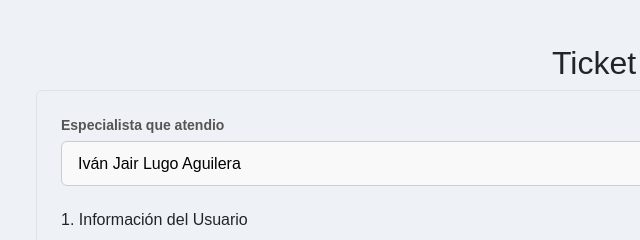
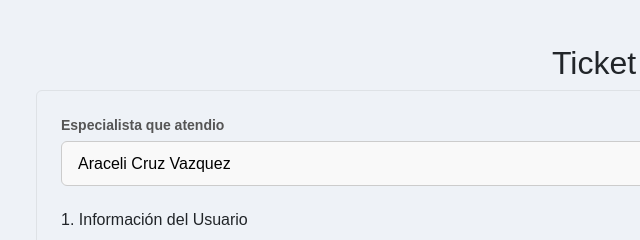
Before and after one commit to HeAnAmy/Taller-de-entrevista, a plain HTML site: page estudiantes.html in a window 1280 px wide. Shown: the top 240 px of the page, 46-686 px from the left. Drawn offline with nearby package versions, Linux system fonts and the light colour scheme.

Commit message:
Correciones ch4

```diff
--- a/estudiantes.html
+++ b/estudiantes.html
@@ -18,24 +18,19 @@
                 <label for="select" class="formulario__label">Especialista que atendio
                 </label>
                 <select class="formulario__input" name="Nombre del participante" id="nombre" required>
-                    <option value="Iván Jair Lugo Aguilera">Iván Jair Lugo Aguilera</option>
-                    <option value="Rocio Agustin">Rocio Agustin</option>
-                    <option value="Ivonne Alejandre">Ivonne Alejandre</option>
-                    <option value="Karol quebec Carrazco ayon">Karol quebec Carrazco ayon</option>
-                    <option value="Ana Laura Díaz Becerril">Ana Laura Díaz Becerril</option>
-                    <option value="Oscar Mauricio Lomeli Chavarria">Oscar Mauricio Lomeli Chavarria</option>
-                    <option value="Fernando Romero Robles">Fernando Romero Robles</option>
-                    <option value="Eduardo García García">Eduardo García García</option>
-                    <option value="Arturo Hernández">Arturo Hernández</option>
-                    <option value="Abraham Juárez Hernandez">Abraham Juárez Hernandez</option>
-                    <option value="Israel Ramirez Lopez">Israel Ramirez Lopez</option>
-                    <option value="Hugo Velasco Montenegro">Hugo Velasco Montenegro</option>
-                    <option value="Ludwig Antonio Ordóñez Nieto">Ludwig Antonio Ordóñez Nieto</option>
-                    <option value="Alberto Ravelero">Alberto Ravelero</option>
-                    <option value="Edith Rodriguez">Edith Rodriguez</option>
-                    <option value="Rebeca Rodriguez">Rebeca Rodriguez</option>
-                    <option value="Cecilia Silva">Cecilia Silva</option>
-                    <option value="Luis Angel Medina Vasquez">Luis Angel Medina Vasquez</option>
+                    <option value="Araceli Cruz Vazquez">Araceli Cruz Vazquez</option>
+                    <option value="Eduardo Guerrero Caballero">Eduardo Guerrero Caballero</option>
+                    <option value="Gabriela Vargas Toledo">Gabriela Vargas Toledo</option>
+                    <option value="Irvin Yair Sánchez">Irvin Yair Sánchez</option>
+                    <option value="Itary Jacqueline Lopez Ramirez">Itary Jacqueline Lopez Ramirez</option>
+                    <option value="Ivan Olmos Hernandez">Ivan Olmos Hernandezz</option>
+                    <option value="Alex Guerrero González ">Alex Guerrero González</option>
+                    <option value="Michel Iván Matías Jiménez">Michel Iván Matías Jiménez</option>
+                    <option value="Roberto Carreño Garcia">Roberto Carreño Garcia</option>
+                    <option value="Sarai Hernández Baños">Sarai Hernández Baños</option>
+                    <option value="Ulises Nava Hernández">Ulises Nava Hernández</option>
+                    <option value="Valeria Jiménez Fajardo">Valeria Jiménez Fajardo</option>
+                    <option value="Viviana Gardunode la Cruz">Viviana Gardunode la Cruz</option>
                 </select>
             </div>
             <br>
```
Also changed, not shown: Instructores.html (+13 -18 lines), Mentores.html (+13 -18 lines), formentrada.html (+13 -21 lines).
